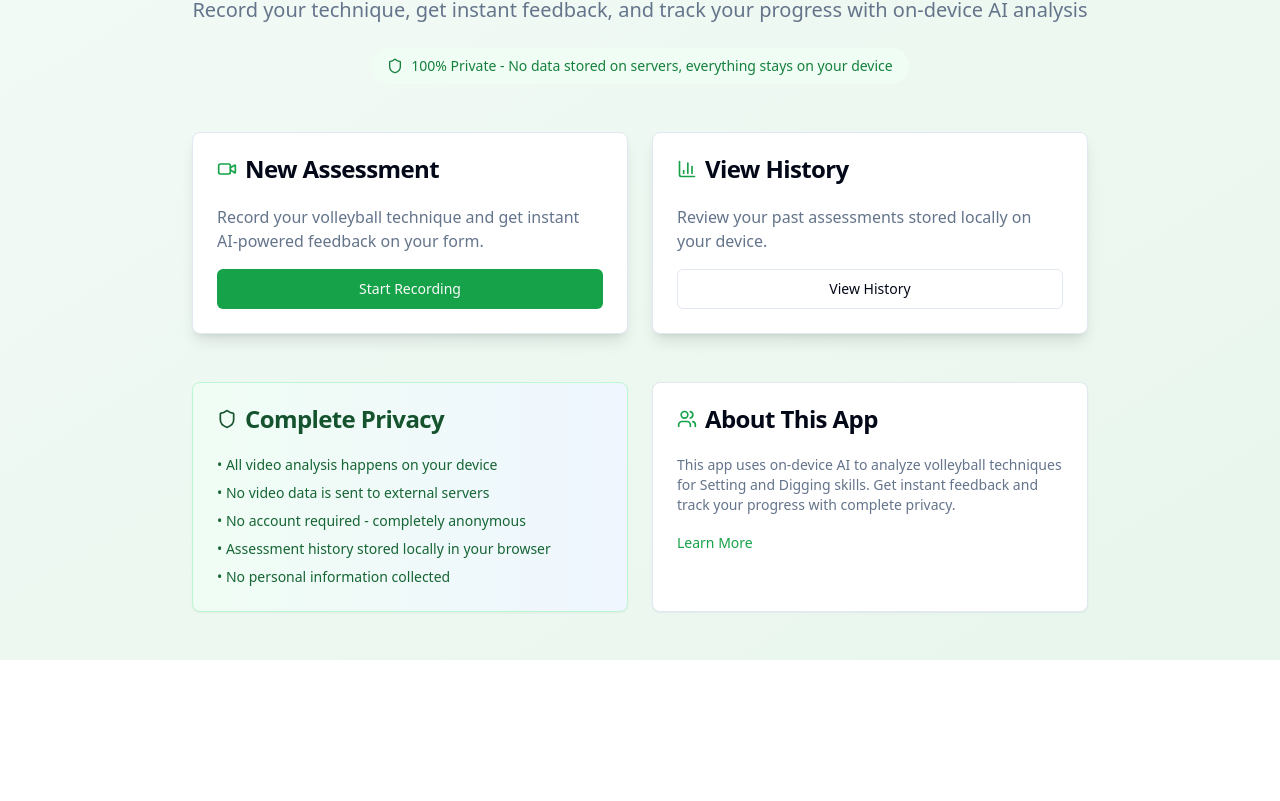
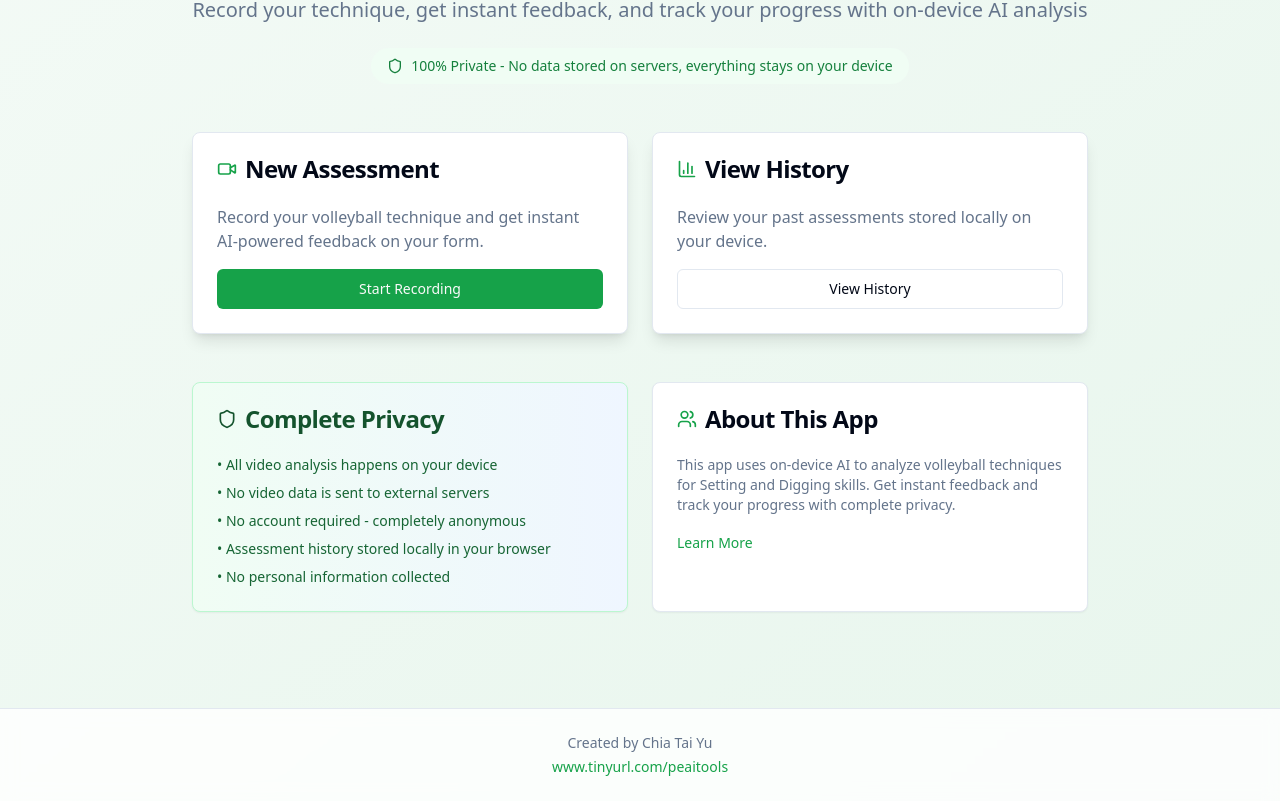
Before and after one commit to toojade81-glitch/vid-skill-coach, a React (Vite) app: page / in a window 1280 px wide. Shown: the part 194-995 px from the top of the page. Before the commit the page ends 854 px from the top, so only its background shows below. Built offline with nearby package versions, Linux system fonts and the light colour scheme.

Commit message:
Add credits to footer
Add "Created by Chia Tai Yu" and a new line with "www.tinyurl.com/peaitools" to the footer of the application.

```diff
--- a/src/pages/Index.tsx
+++ b/src/pages/Index.tsx
@@ -114,6 +114,25 @@ const Index = () => {
           </div>
         </div>
       </main>
+
+      {/* Footer */}
+      <footer className="border-t bg-background/80 backdrop-blur mt-12">
+        <div className="container mx-auto px-4 py-6 text-center">
+          <div className="text-sm text-muted-foreground">
+            <div>Created by Chia Tai Yu</div>
+            <div className="mt-1">
+              <a
+                href="https://www.tinyurl.com/peaitools"
+                target="_blank"
+                rel="noopener noreferrer"
+                className="text-primary hover:underline"
+              >
+                www.tinyurl.com/peaitools
+              </a>
+            </div>
+          </div>
+        </div>
+      </footer>
     </div>
   );
 };
```
